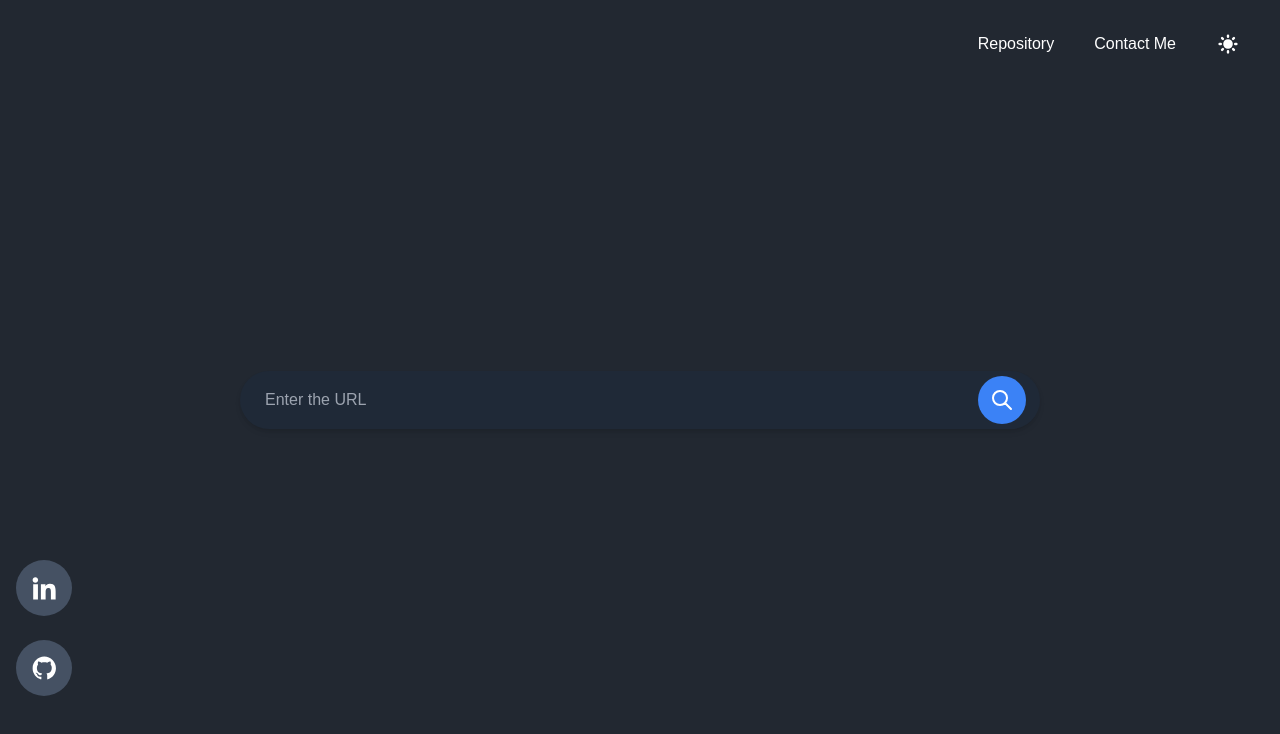
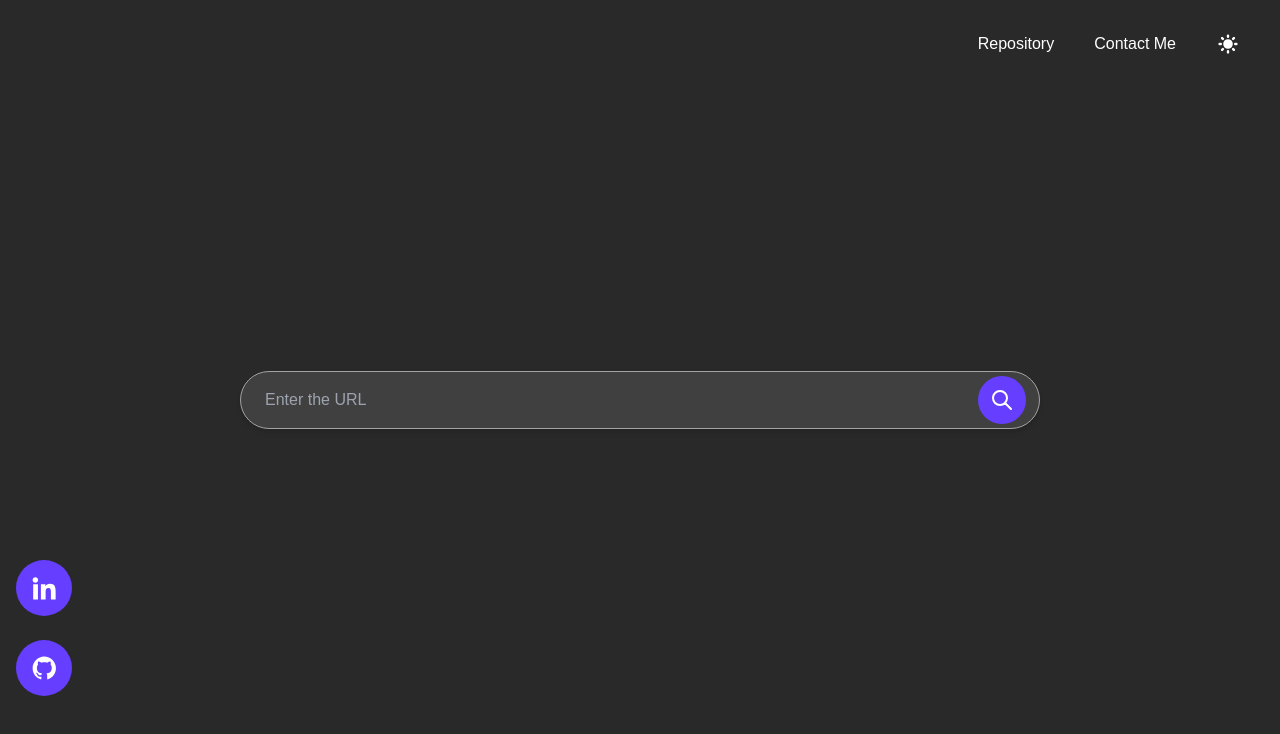
Before and after one commit to r1shabhpahwa/brave-visitor-classification, a React (Vite) app in the folder frontend/: page / in a window 1280 px wide. Shown: the top 734 px of the page. Built offline with nearby package versions, Linux system fonts and the light colour scheme.

Commit message:
misc changes

```diff
--- a/frontend/index.html
+++ b/frontend/index.html
@@ -3,7 +3,7 @@
   <head>
     <meta charset="UTF-8" />
     <meta name="viewport" content="width=device-width, initial-scale=1.0" />
-    <title>Website Quiz Generator</title>
+    <title>Visitor Classification Generator</title>
     <link href="./src/index.css" rel="stylesheet">
   </head>
   <body>
--- a/frontend/src/components/NavBar/index.jsx
+++ b/frontend/src/components/NavBar/index.jsx
@@ -1,5 +1,4 @@
 import React, { useState, useEffect } from "react";
-import images from "../../constants/image";
 import { MoonIcon, SunIcon } from "@heroicons/react/solid";
 import { motion } from "framer-motion";
 import useDarkMode from "../../hooks/useDarkMode";
@@ -7,7 +6,7 @@ import useDarkMode from "../../hooks/useDarkMode";
 const navlinks = [
   {
     name: "Repository",
-    href: "https://github.com/r1shabhpahwa",
+    href: "https://github.com/r1shabhpahwa/visitor-classification",
   },
   {
     name: "Contact Me",
@@ -58,8 +57,8 @@ export default function NavBar() {
                 href={navlink.href}
                 className={
                   navlink.href
-                    ? "text-base font-medium text-primary relative before:absolute before:-bottom-1 before:h-0.5 before:w-full before:scale-x-0 before:transition before:bg-primary hover:before:scale-x-100 dark:hover:text-neutral dark:text-white dark:before:bg-secondary-400"
-                    : "text-base font-medium text-primary relative dark:text-white dark:before:bg-secondary-400 cursor-not-allowed"
+                    ? "text-base font-medium text-primary relative before:absolute before:-bottom-1 before:h-0.5 before:w-full before:scale-x-0 before:transition before:bg-primary hover:before:scale-x-100 dark:hover:text-neutral dark:text-white dark:before:bg-secondary"
+                    : "text-base font-medium text-primary relative dark:text-white dark:before:bg-secondary cursor-not-allowed"
                 }
               >
                 {navlink.name}
--- a/frontend/src/components/SearchSection/index.jsx
+++ b/frontend/src/components/SearchSection/index.jsx
@@ -149,11 +149,11 @@ const SearchSection = () => {
                         whileHover={{ scale: 1.1 }}
                         whileTap={{ scale: 1.15 }}
                         key={index}
-                        className="bg-neutral w-max rounded-full hover:bg-neutral-300 dark:bg-primary-400 dark:hover:bg-primary-300"
+                        className="bg-primary-400 hover:bg-primary-300 dark:bg-secondary w-max rounded-full dark:hover:bg-secondary-400 "
                       >
                         <a href={social.link} target="_blank" rel="noopener noreferrer">
                           <img
-                            className="h-14 w-14 p-4 transition-all dark:invert"
+                            className="h-14 w-14 p-4 transition-all invert"
                             src={social.logo}
                             alt={social.alt}
                           />
--- a/frontend/src/index.css
+++ b/frontend/src/index.css
@@ -22,19 +22,19 @@
 
 @layer components {
   .url-bar {
-    @apply bg-white dark:bg-gray-800 text-gray-900 font-default dark:text-white rounded-full border border-transparent shadow-md pl-6 pr-12 py-4 w-full max-w-7xl hover:border-blue-500;
+    @apply bg-neutral-100 dark:bg-neutral-700 text-gray-800 font-default dark:text-gray-100 rounded-full border border-neutral-400 shadow-md pl-6 pr-12 py-4 w-full max-w-7xl hover:border-primary-300 dark:hover:border-secondary-400;
   }
 
   .submit-button {
-    @apply flex items-center justify-center w-12 h-12 bg-blue-500 rounded-full text-white absolute right-3.5 top-1/2 transform -translate-y-1/2 hover:bg-blue-600;
+    @apply flex items-center justify-center w-12 h-12 dark:bg-secondary bg-primary-400 rounded-full text-white absolute right-3.5 top-1/2 transform -translate-y-1/2 dark:hover:bg-secondary-400 hover:bg-primary-300;
   }
 
   .question-block-container {
-    @apply bg-white dark:bg-gray-800 p-6 rounded-lg shadow-md w-full max-w-2xl;
+    @apply bg-gray-50 dark:bg-neutral-700 p-6 rounded-lg shadow-md w-full max-w-2xl;
   }
 
   .question-text-container {
-    @apply text-lg font-bold text-gray-900 dark:text-white mb-4;
+    @apply text-lg font-bold text-gray-800 dark:text-gray-100 mb-4;
   }
 
   .options-list-container {
@@ -46,7 +46,7 @@
   }
 
   .option-button-container {
-    @apply w-full h-12 flex items-center justify-center rounded-md bg-blue-500 text-white hover:bg-blue-600 transition-all border border-blue-500;
+    @apply w-full h-12 flex items-center justify-center rounded-md dark:bg-secondary text-white hover:bg-secondary-400 bg-neutral-700 transition-all;
   }
 }
 
--- a/frontend/tailwind.config.js
+++ b/frontend/tailwind.config.js
@@ -10,7 +10,7 @@ module.exports = {
     extend: {
       colors: {
         primary: {
-          DEFAULT: "#222831",
+          DEFAULT: "#292929",
           50: "#E7EAEE",
           100: "#CCD2DB",
           200: "#9CA8BA",
@@ -35,6 +35,7 @@ module.exports = {
         },
         neutral: {
           DEFAULT: "#EEEEEE",
+          grey: "#454545",
         },
       },
     },
```
Also changed, not shown: 1 other file (tests, documents, lock files or other folders).
